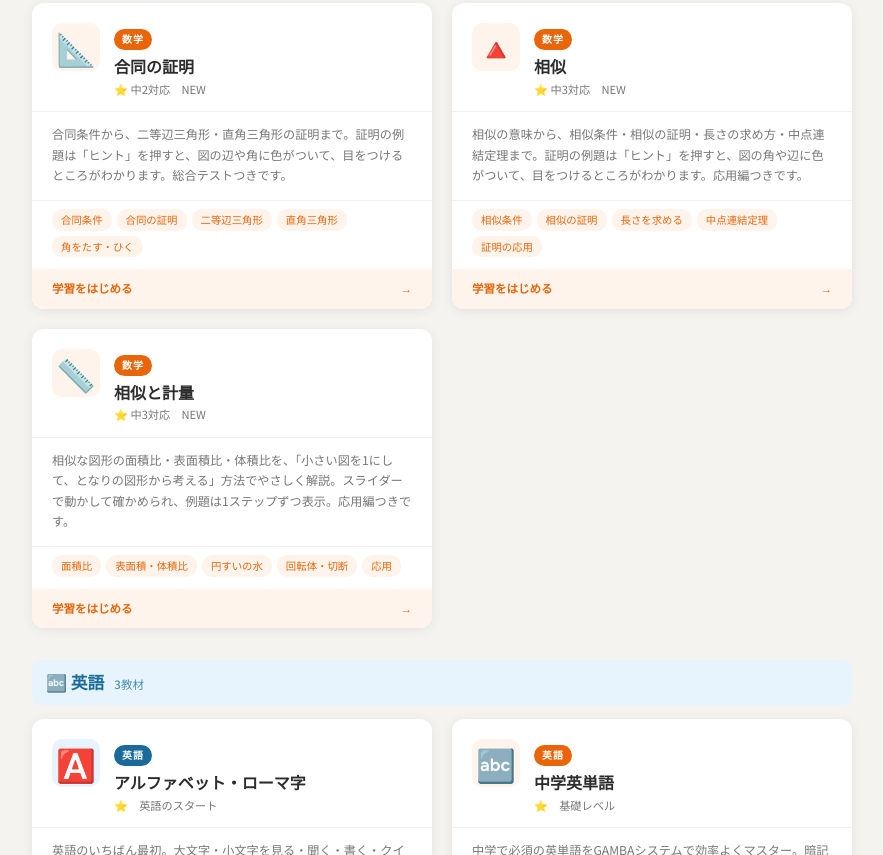
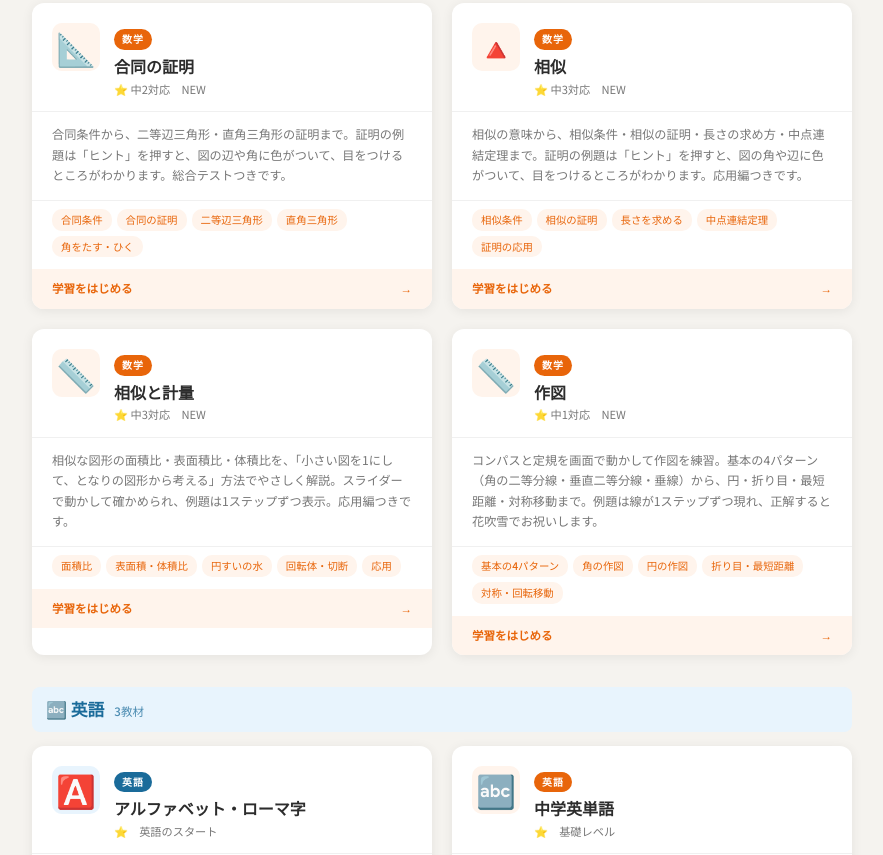
Before and after one commit to realizefield/gamba_chugaku_seito, a plain HTML site: page gamba_chugaku_seito.html in a window 1280 px wide. Shown: the part 2476-3331 px from the top of the page, without its empty margins (198-1081 px from the left). Drawn offline with Linux system fonts and the light colour scheme.

Commit message:
数学に「作図」パネルを追加（中1・j-math-zukei）
Co-Authored-By: Claude Sonnet 5.5 <noreply@anthropic.com>
Claude-Session: https://claude.ai/code/session_01XH6U5UMPg3hwr46S6zqKo6

```diff
--- a/gamba_chugaku_seito.html
+++ b/gamba_chugaku_seito.html
@@ -380,7 +380,7 @@
   </div>
 
   <!-- ===== 数学 ===== -->
-  <h3 class="subject-heading s2" id="sugaku">📐 数学<span>9教材</span></h3>
+  <h3 class="subject-heading s2" id="sugaku">📐 数学<span>10教材</span></h3>
   <div class="cards-grid">
 
     <!-- 数学：計算 -->
@@ -561,6 +561,27 @@
         <span class="unit-tag">円すいの水</span>
         <span class="unit-tag">回転体・切断</span>
         <span class="unit-tag">応用</span>
+      </div>
+      <div class="card-footer-link">学習をはじめる <span>→</span></div>
+    </a>
+
+    <!-- 数学：作図 -->
+    <a class="subject-card s2" href="https://realizefield.github.io/j-math-zukei/sakuzu-chu1.html" target="_blank">
+      <div class="card-top">
+        <div class="card-emoji">📏</div>
+        <div class="card-info">
+          <div class="card-category">数学</div>
+          <div class="card-name">作図</div>
+          <div class="card-level">⭐ 中1対応　NEW</div>
+        </div>
+      </div>
+      <div class="card-desc">コンパスと定規を画面で動かして作図を練習。基本の4パターン（角の二等分線・垂直二等分線・垂線）から、円・折り目・最短距離・対称移動まで。例題は線が1ステップずつ現れ、正解すると花吹雪でお祝いします。</div>
+      <div class="card-units">
+        <span class="unit-tag">基本の4パターン</span>
+        <span class="unit-tag">角の作図</span>
+        <span class="unit-tag">円の作図</span>
+        <span class="unit-tag">折り目・最短距離</span>
+        <span class="unit-tag">対称・回転移動</span>
       </div>
       <div class="card-footer-link">学習をはじめる <span>→</span></div>
     </a>
```
